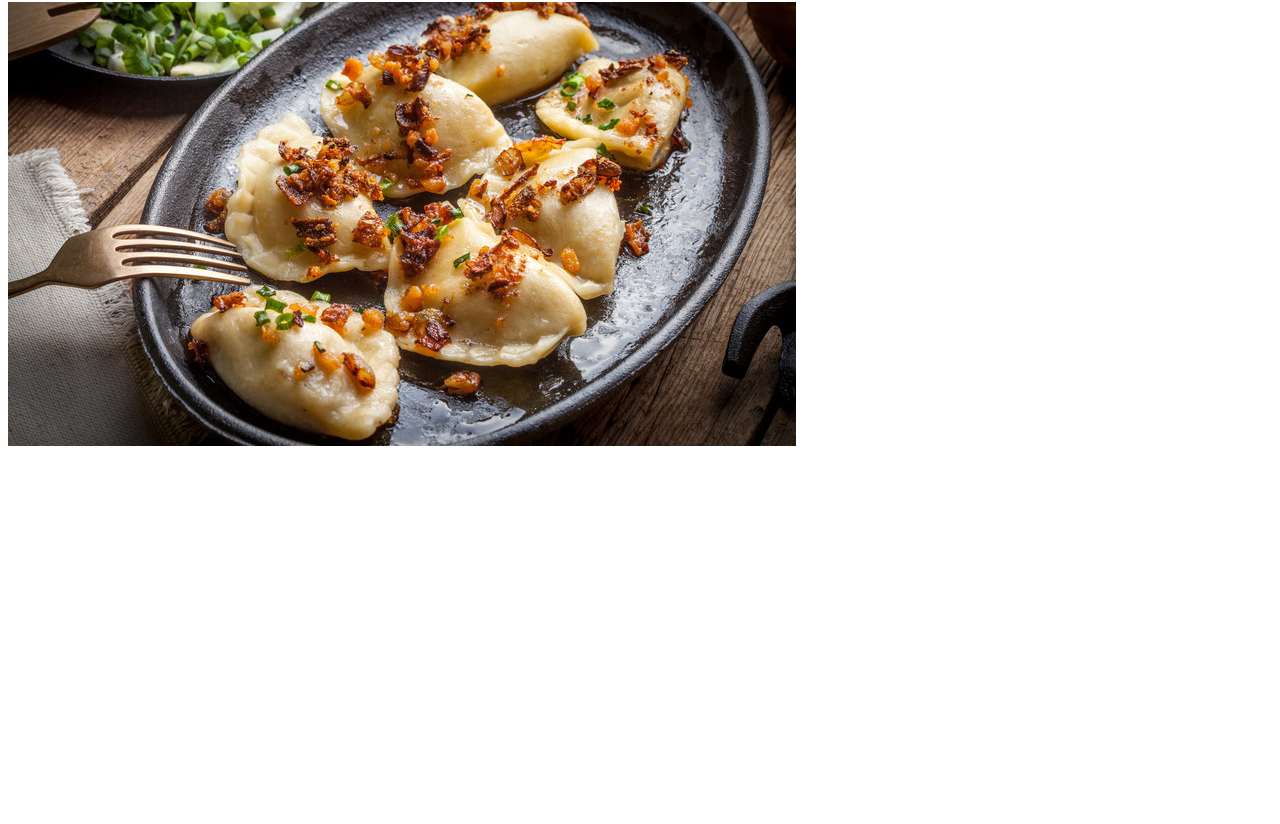
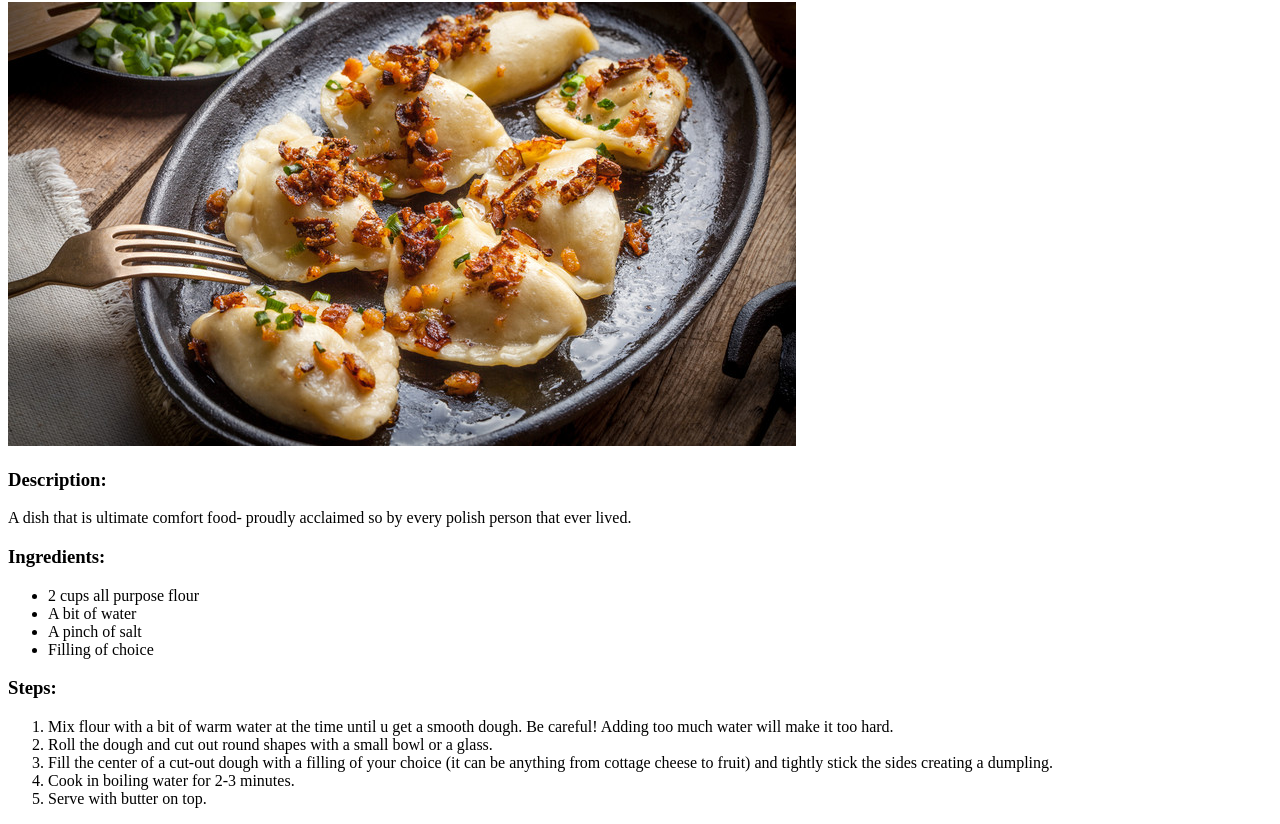
Before and after one commit to marcinballer/odin-recipes, a plain HTML site: page recipes/pierogi.html in a window 1280 px wide. Shown: the part 78-902 px from the top of the page. Before the commit the page ends 800 px from the top, so only its background shows below. Drawn offline with Linux system fonts and the light colour scheme.

Commit message:
Add headings and two lists to pierogi.html

```diff
--- a/recipes/pierogi.html
+++ b/recipes/pierogi.html
@@ -8,5 +8,22 @@
     <body>
         <h1>Pierogi</h1>
         <img src="../images/pierogi.jpg" alt="Pierogi">
+        <h3>Description:</h3>
+        <p>A dish that is ultimate comfort food- proudly acclaimed so by every polish person that ever lived.</p>
+        <h3>Ingredients:</h3>
+        <ul>
+            <li>2 cups all purpose flour</li>
+            <li>A bit of water</li>
+            <li>A pinch of salt</li>
+            <li>Filling of choice</li>
+        </ul>
+        <h3>Steps:</h3>
+        <ol>
+            <li>Mix flour with a bit of warm water at the time until u get a smooth dough. Be careful! Adding too much water will make it too hard.</li>
+            <li>Roll the dough and cut out round shapes with a small bowl or a glass.</li>
+            <li>Fill the center of a cut-out dough with a filling of your choice (it can be anything from cottage cheese to fruit) and tightly stick the sides creating a dumpling.</li>
+            <li>Cook in boiling water for 2-3 minutes.</li>
+            <li>Serve with butter on top.</li>
+        </ol>
     </body>
 </html>
```
